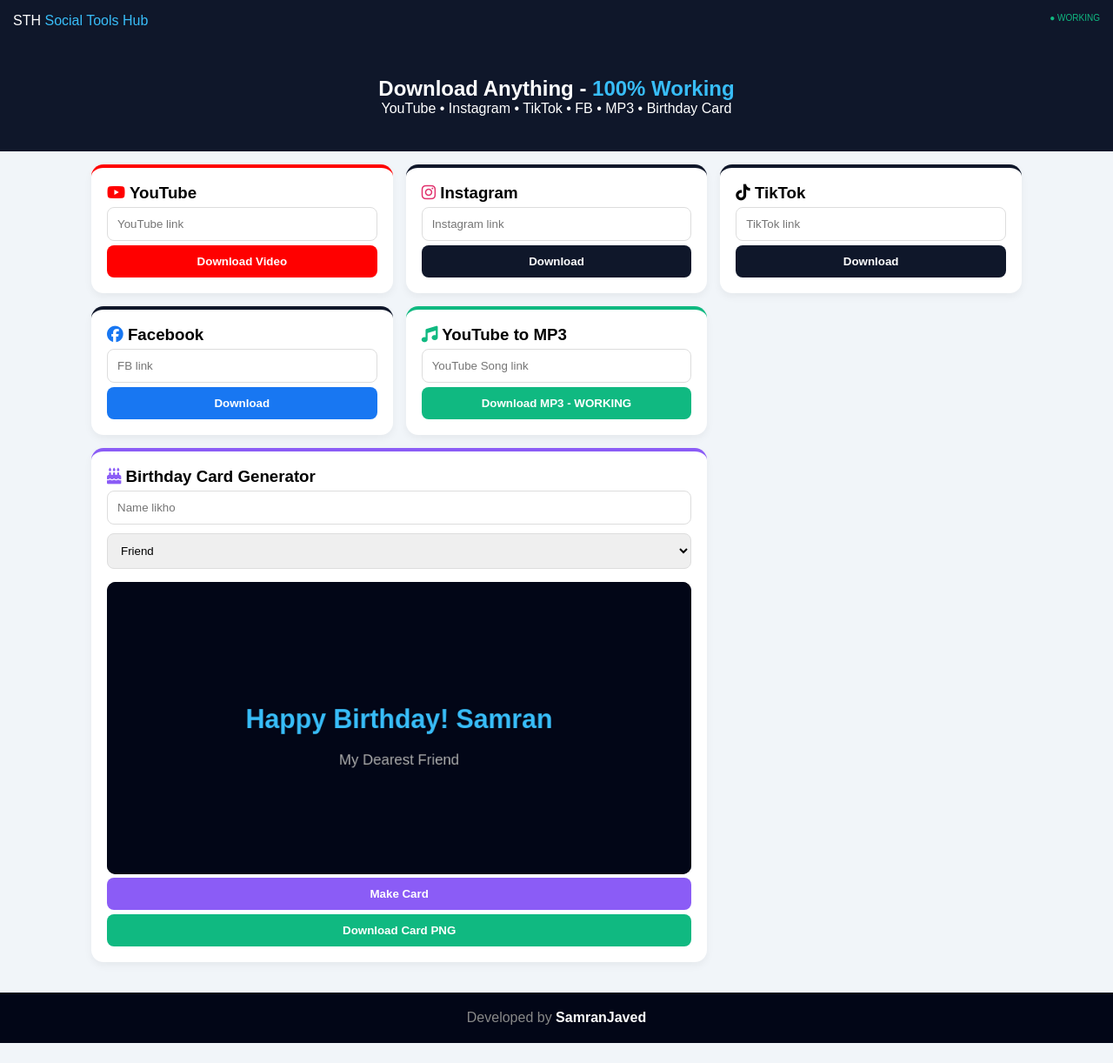
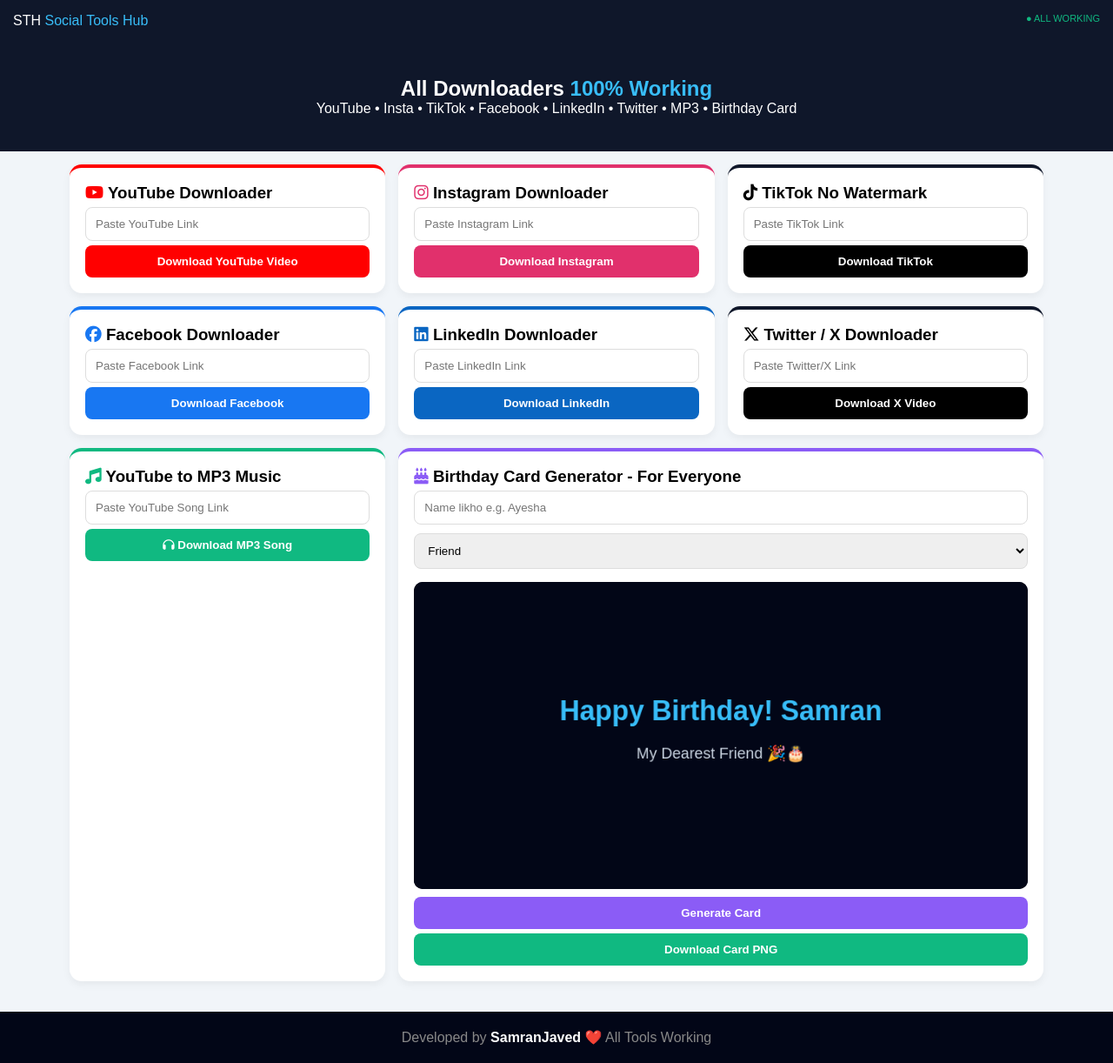
Before and after one commit to samranajaved927-beep/socialtoolshub.site, a plain HTML site: page index.html in a window 1280 px wide. Shown: the whole page at 87% size. Before the commit the page ends 1199 px from the top, so only its background shows below. Drawn offline with Linux system fonts and the light colour scheme.

Commit message:
Update index.html

```diff
--- a/index.html
+++ b/index.html
@@ -1,24 +1,83 @@
 <!DOCTYPE html>
-<html><head><meta charset="UTF-8"><meta name="viewport" content="width=device-width,initial-scale=1.0"><title>Social Tools Hub - SamranJaved</title><link rel="stylesheet" href="https://cdnjs.cloudflare.com/ajax/libs/font-awesome/6.5.0/css/all.min.css"><style>*{margin:0;padding:0;box-sizing:border-box;font-family:Arial}body{background:#f1f5f9}header{background:#0f172a;color:#fff;padding:15px;display:flex;justify-content:space-between;position:sticky;top:0} .logo span{color:#38bdf8}.hero{background:#0f172a;color:#fff;text-align:center;padding:40px 10px}.grid{max-width:1100px;margin:auto;padding:15px;display:grid;grid-template-columns:repeat(auto-fit,minmax(300px,1fr));gap:15px}.card{background:#fff;padding:18px;border-radius:14px;border-top:4px solid #0f172a;box-shadow:0 4px 10px rgba(0,0,0,.05)}.card.yt{border-color:red}.card.music{border-color:#10b981}.card.bday{border-color:#8b5cf6}input,select{width:100%;padding:11px;border:1px solid #ddd;border-radius:8px;margin:5px 0}button{width:100%;padding:11px;border:none;border-radius:8px;background:#0f172a;color:#fff;font-weight:700;cursor:pointer}canvas{width:100%;border-radius:10px;background:#020617;margin-top:10px}footer{background:#020617;color:#888;text-align:center;padding:20px;margin-top:20px}footer b{color:#fff}</style></head><body>
-<header><div class="logo">STH <span>Social Tools Hub</span></div><div style="font-size:10px;color:#10b981">● WORKING</div></header>
-<div class="hero"><h2>Download Anything - <span style="color:#38bdf8">100% Working</span></h2><p>YouTube • Instagram • TikTok • FB • MP3 • Birthday Card</p></div>
+<html>
+<head>
+<meta charset="UTF-8">
+<meta name="viewport" content="width=device-width, initial-scale=1.0">
+<title>Social Tools Hub - All Working - SamranJaved</title>
+<link rel="stylesheet" href="https://cdnjs.cloudflare.com/ajax/libs/font-awesome/6.5.0/css/all.min.css">
+<style>
+*{margin:0;padding:0;box-sizing:border-box;font-family:Arial}
+body{background:#f1f5f9}
+header{background:#0f172a;color:#fff;padding:15px;display:flex;justify-content:space-between;position:sticky;top:0}
+.logo span{color:#38bdf8}
+.hero{background:#0f172a;color:#fff;text-align:center;padding:40px 10px}
+.grid{max-width:1150px;margin:auto;padding:15px;display:grid;grid-template-columns:repeat(auto-fit,minmax(300px,1fr));gap:15px}
+.card{background:#fff;padding:18px;border-radius:14px;border-top:4px solid #0f172a;box-shadow:0 4px 10px rgba(0,0,0,.05)}
+.card.yt{border-color:red}.card.insta{border-color:#E1306C}.card.fb{border-color:#1877F2}.card.li{border-color:#0A66C2}.card.music{border-color:#10b981}.card.bday{border-color:#8b5cf6}
+input,select{width:100%;padding:11px;border:1px solid #ddd;border-radius:8px;margin:5px 0}
+button{width:100%;padding:11px;border:none;border-radius:8px;background:#0f172a;color:#fff;font-weight:700;cursor:pointer}
+canvas{width:100%;border-radius:10px;background:#020617;margin-top:10px}
+footer{background:#020617;color:#888;text-align:center;padding:20px;margin-top:20px}footer b{color:#fff}
+</style>
+</head>
+<body>
+<header><div class="logo">STH <span>Social Tools Hub</span></div><div style="font-size:11px;color:#10b981">● ALL WORKING</div></header>
+<div class="hero"><h2>All Downloaders <span style="color:#38bdf8">100% Working</span></h2><p>YouTube • Insta • TikTok • Facebook • LinkedIn • Twitter • MP3 • Birthday Card</p></div>
+
 <div class="grid">
-<div class="card yt"><h3><i class="fa-brands fa-youtube" style="color:red"></i> YouTube</h3><input id="yt" placeholder="YouTube link"><button style="background:red" onclick="go('yt','video')">Download Video</button></div>
-<div class="card"><h3><i class="fa-brands fa-instagram" style="color:#E1306C"></i> Instagram</h3><input id="insta" placeholder="Instagram link"><button onclick="go('insta','video')">Download</button></div>
-<div class="card"><h3><i class="fa-brands fa-tiktok"></i> TikTok</h3><input id="tik" placeholder="TikTok link"><button onclick="go('tik','video')">Download</button></div>
-<div class="card"><h3><i class="fa-brands fa-facebook" style="color:#1877F2"></i> Facebook</h3><input id="fb" placeholder="FB link"><button style="background:#1877F2" onclick="go('fb','video')">Download</button></div>
-<div class="card music"><h3><i class="fa-solid fa-music" style="color:#10b981"></i> YouTube to MP3</h3><input id="mp3" placeholder="YouTube Song link"><button style="background:#10b981" onclick="go('mp3','mp3')">Download MP3 - WORKING</button></div>
-<div class="card bday" style="grid-column:span 2"><h3><i class="fa-solid fa-cake-candles" style="color:#8b5cf6"></i> Birthday Card Generator</h3><input id="bName" placeholder="Name likho" oninput="card()"><select id="bRel" onchange="card()"><option>Friend</option><option>Brother</option><option>Sister</option><option>Boyfriend</option><option>Girlfriend</option><option>Everyone</option></select><canvas id="c" width="800" height="400"></canvas><button style="background:#8b5cf6" onclick="card()">Make Card</button><button style="background:#10b981;margin-top:5px" onclick="save()">Download Card PNG</button></div>
+<div class="card yt"><h3><i class="fa-brands fa-youtube" style="color:red"></i> YouTube Downloader</h3><input id="yt" placeholder="Paste YouTube Link"><button style="background:red" onclick="download('yt','mp4')">Download YouTube Video</button></div>
+
+<div class="card insta"><h3><i class="fa-brands fa-instagram" style="color:#E1306C"></i> Instagram Downloader</h3><input id="insta" placeholder="Paste Instagram Link"><button style="background:#E1306C" onclick="download('insta','mp4')">Download Instagram</button></div>
+
+<div class="card"><h3><i class="fa-brands fa-tiktok"></i> TikTok No Watermark</h3><input id="tik" placeholder="Paste TikTok Link"><button style="background:#000" onclick="download('tik','mp4')">Download TikTok</button></div>
+
+<div class="card fb"><h3><i class="fa-brands fa-facebook" style="color:#1877F2"></i> Facebook Downloader</h3><input id="fb" placeholder="Paste Facebook Link"><button style="background:#1877F2" onclick="download('fb','mp4')">Download Facebook</button></div>
+
+<div class="card li"><h3><i class="fa-brands fa-linkedin" style="color:#0A66C2"></i> LinkedIn Downloader</h3><input id="li" placeholder="Paste LinkedIn Link"><button style="background:#0A66C2" onclick="download('li','mp4')">Download LinkedIn</button></div>
+
+<div class="card"><h3><i class="fa-brands fa-x-twitter"></i> Twitter / X Downloader</h3><input id="x" placeholder="Paste Twitter/X Link"><button style="background:#000" onclick="download('x','mp4')">Download X Video</button></div>
+
+<div class="card music"><h3><i class="fa-solid fa-music" style="color:#10b981"></i> YouTube to MP3 Music</h3><input id="mp3" placeholder="Paste YouTube Song Link"><button style="background:#10b981" onclick="download('mp3','mp3')"><i class="fa-solid fa-headphones"></i> Download MP3 Song</button></div>
+
+<div class="card bday" style="grid-column:span 2"><h3><i class="fa-solid fa-cake-candles" style="color:#8b5cf6"></i> Birthday Card Generator - For Everyone</h3><input id="bName" placeholder="Name likho e.g. Ayesha" oninput="makeCard()"><select id="bRel" onchange="makeCard()"><option>Friend</option><option>Best Friend</option><option>Brother</option><option>Sister</option><option>Boyfriend</option><option>Girlfriend</option><option>Mother</option><option>Father</option><option>Everyone</option></select><canvas id="c" width="800" height="400"></canvas><button style="background:#8b5cf6;margin-top:5px" onclick="makeCard()">Generate Card</button><button style="background:#10b981;margin-top:5px" onclick="saveCard()">Download Card PNG</button></div>
 </div>
-<footer>Developed by <b>SamranJaved</b></footer>
+
+<footer>Developed by <b>SamranJaved</b> ❤️ All Tools Working</footer>
+
 <script>
-function go(id,type){
- let u=document.getElementById(id).value.trim();
- if(!u){alert('Bhai link paste karo!');return;}
- if(type==='mp3'){window.open('https://ytmp3s.me/api/button/mp3/'+encodeURIComponent(u),'_blank');}
- else{window.open('https://en.savefrom.net/#url='+encodeURIComponent(u),'_blank');}
+// SAB KUCH CHALANE WALA FUNCTION - LINKEDIN YOUTUBE INSTAGRAM TIKTOK SAB
+function download(id, format){
+ let url = document.getElementById(id).value.trim();
+ if(!url){alert('Bhai pehle link paste karo!');return;}
+ let btn = event.target;
+ btn.innerText = 'Opening Downloader...';
+ // loader.to - Ye sab platform support karta hai
+ let loaderUrl = 'https://loader.to/api/button/?url=' + encodeURIComponent(url) + '&f=' + format;
+ window.open(loaderUrl, '_blank');
+ // Backup - savefrom bhi khol do
+ setTimeout(()=>{
+   window.open('https://en.savefrom.net/#url=' + encodeURIComponent(url), '_blank');
+   btn.innerText = (format==='mp3') ? 'Download MP3 Song' : 'Download Video';
+ }, 1500);
 }
-function card(){let n=document.getElementById('bName').value||'Samran';let r=document.getElementById('bRel').value;let cv=document.getElementById('c');let x=cv.getContext('2d');x.fillStyle='#020617';x.fillRect(0,0,cv.width,cv.height);x.fillStyle='#38bdf8';x.font='bold 36px Arial';x.textAlign='center';x.fillText('Happy Birthday! '+n,cv.width/2,200);x.fillStyle='#aaa';x.font='20px Arial';x.fillText('My Dearest '+r,cv.width/2,250);}
-function save(){let cv=document.getElementById('c');let a=document.createElement('a');a.download='Birthday.png';a.href=cv.toDataURL();a.click();}
-card();
-</script></body></html>
+function makeCard(){
+ let n = document.getElementById('bName').value || 'Samran';
+ let r = document.getElementById('bRel').value;
+ let cv = document.getElementById('c');
+ let x = cv.getContext('2d');
+ x.fillStyle='#020617'; x.fillRect(0,0,cv.width,cv.height);
+ x.fillStyle='#38bdf8'; x.font='bold 36px Arial'; x.textAlign='center';
+ x.fillText('Happy Birthday! ' + n, cv.width/2, 180);
+ x.fillStyle='#cbd5e1'; x.font='20px Arial';
+ x.fillText('My Dearest ' + r + ' 🎉🎂', cv.width/2, 230);
+}
+function saveCard(){
+ let cv = document.getElementById('c');
+ let a = document.createElement('a');
+ a.download='Birthday-'+document.getElementById('bName').value+'.png';
+ a.href=cv.toDataURL(); a.click();
+}
+makeCard();
+</script>
+</body>
+</html>
```
